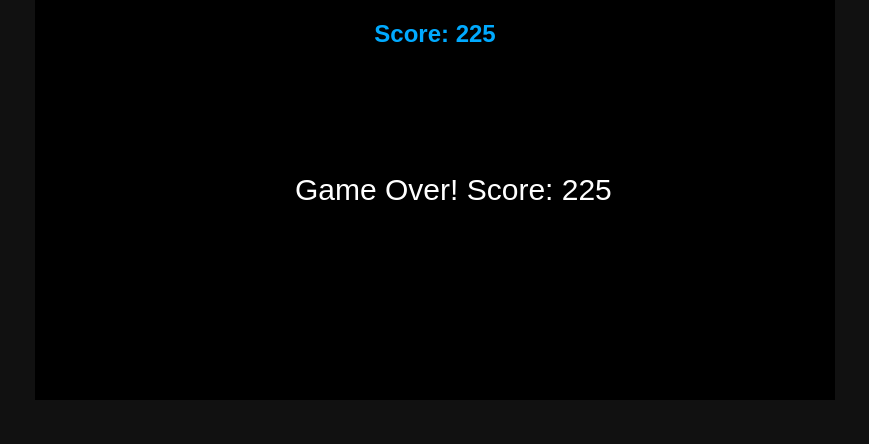
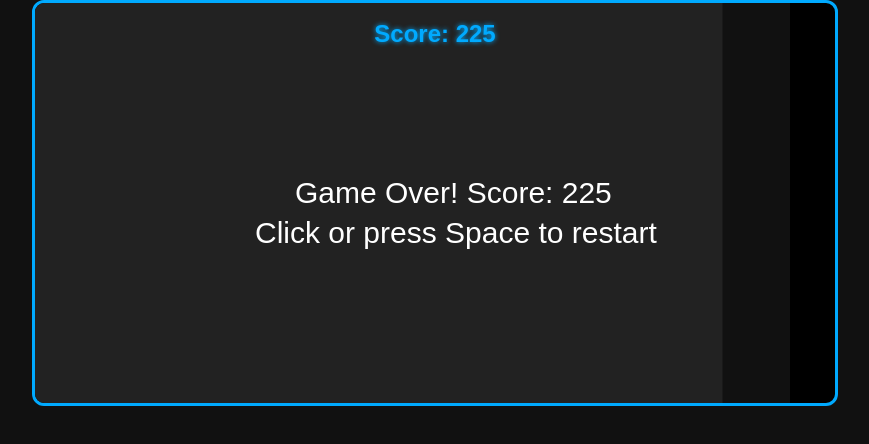
Before and after one commit to Yusuf0010110/KIds-Information, a plain HTML site: page index.html in a window 1280 px wide. Shown: the whole page, without its empty margins (205-1074 px from the left). Drawn offline with Linux system fonts and the light colour scheme.

Commit message:
Update index.html

```diff
--- a/index.html
+++ b/index.html
@@ -5,9 +5,29 @@
 <meta name="viewport" content="width=device-width, initial-scale=1.0">
 <title>Geometry Dash Mini - Yusuf</title>
 <style>
-body {margin:0; overflow:hidden; background:#111; font-family:sans-serif;}
-canvas {display:block; margin:auto; background:#000;}
-#score {position:absolute; top:20px; left:50%; transform:translateX(-50%); color:#0af; font-size:24px; font-weight:bold;}
+body {
+  margin:0;
+  overflow:hidden;
+  background:#111;
+  font-family:sans-serif;
+}
+canvas {
+  display:block;
+  margin:auto;
+  background:#000;
+  border:3px solid #0af;
+  border-radius:12px;
+}
+#score {
+  position:absolute;
+  top:20px;
+  left:50%;
+  transform:translateX(-50%);
+  color:#0af;
+  font-size:24px;
+  font-weight:bold;
+  text-shadow: 0 0 5px #0af;
+}
 </style>
 </head>
 <body>
@@ -27,12 +47,19 @@ let jumpPower = -15;
 // Obstacles and platforms
 let obstacles = [];
 let platforms = [];
-platforms.push({x:0, y:350, w:canvas.width, h:50}); // initial ground
+platforms.push({x:0, y:350, w:canvas.width, h:50});
+
+// Background layers
+let bgLayers = [
+  {x:0, y:0, w:canvas.width, h:canvas.height, speed:0.2, color:'#111'},
+  {x:0, y:0, w:canvas.width, h:canvas.height, speed:0.5, color:'#222'}
+];
 
 // Game state
 let spawnTimer = 0;
 let speed = 5;
 let score = 0;
+let highScore = 0;
 let gameOver = false;
 
 // Controls
@@ -40,18 +67,18 @@ document.addEventListener('keydown', e=>{if(e.code==='Space') jump();});
 canvas.addEventListener('click', jump);
 
 function jump(){
-  if(!player.jumping){player.vy = jumpPower; player.jumping=true;}
+  if(!player.jumping){player.vy=jumpPower;player.jumping=true;}
 }
 
 // Spawn obstacle
 function spawnObstacle(){
-  let height = 30 + Math.random()*40;
+  let height = 30 + Math.random()*50;
   obstacles.push({x:canvas.width, y:350-height, w:30, h:height});
 }
 
 // Draw spike
 function drawSpike(x,y,w,h){
-  ctx.fillStyle = '#f00';
+  ctx.fillStyle='#f00';
   ctx.beginPath();
   ctx.moveTo(x,y+h);
   ctx.lineTo(x+w/2,y);
@@ -60,33 +87,42 @@ function drawSpike(x,y,w,h){
   ctx.fill();
 }
 
-// Draw neon platform
+// Draw platform
 function drawPlatform(p){
   ctx.fillStyle='#0af';
+  ctx.shadowColor = '#0ff';
+  ctx.shadowBlur = 10;
   ctx.fillRect(p.x,p.y,p.w,p.h);
+  ctx.shadowBlur = 0;
 }
 
-// Draw background
+// Draw background layers
 function drawBackground(){
-  ctx.fillStyle='linear-gradient(#000,#111)';
-  ctx.fillRect(0,0,canvas.width,canvas.height);
+  bgLayers.forEach(layer=>{
+    ctx.fillStyle=layer.color;
+    ctx.fillRect(layer.x,layer.y,layer.w,layer.h);
+    layer.x -= layer.speed;
+    if(layer.x <= -canvas.width) layer.x = 0;
+  });
 }
 
 // Update game
 function update(){
   ctx.clearRect(0,0,canvas.width,canvas.height);
+  drawBackground();
 
   if(gameOver){
     ctx.fillStyle='#fff';
     ctx.font='30px sans-serif';
     ctx.fillText('Game Over! Score: '+score, canvas.width/2-140, canvas.height/2);
+    ctx.fillText('Click or press Space to restart', canvas.width/2-180, canvas.height/2+40);
     return;
   }
 
   // Physics
   player.vy += gravity;
   player.y += player.vy;
-  if(player.y + player.h >= 350){player.y = 350 - player.h; player.vy=0; player.jumping=false;}
+  if(player.y+player.h >= 350){player.y=350-player.h;player.vy=0;player.jumping=false;}
 
   // Draw platforms
   platforms.forEach(p=>{
@@ -95,19 +131,16 @@ function update(){
   });
 
   // Recycle ground platform
-  if(platforms[0].x + platforms[0].w < 0){
+  if(platforms[0].x+platforms[0].w<0){
     platforms[0].x = platforms[platforms.length-1].x + platforms[platforms.length-1].w;
     platforms.push(platforms.shift());
   }
 
   // Spawn obstacles
   spawnTimer++;
-  if(spawnTimer>90){
-    spawnObstacle();
-    spawnTimer=0;
-  }
+  if(spawnTimer>90){spawnObstacle();spawnTimer=0;}
 
-  // Draw obstacles
+  // Draw obstacles and check collision
   for(let i=obstacles.length-1;i>=0;i--){
     obstacles[i].x -= speed;
     drawSpike(obstacles[i].x,obstacles[i].y,obstacles[i].w,obstacles[i].h);
@@ -120,24 +153,41 @@ function update(){
          gameOver=true;
     }
 
-    // Remove offscreen
     if(obstacles[i].x+obstacles[i].w<0) obstacles.splice(i,1);
   }
 
   // Draw player cube
   ctx.fillStyle='#0ff';
+  ctx.shadowColor = '#0ff';
+  ctx.shadowBlur = 20;
   ctx.fillRect(player.x,player.y,player.w,player.h);
+  ctx.shadowBlur=0;
 
   // Score
   score++;
   document.getElementById('score').textContent='Score: '+score;
+  if(score>highScore) highScore = score;
 
-  // Gradually increase speed
+  // Speed increase
   if(score%500===0) speed+=0.5;
 
   requestAnimationFrame(update);
 }
 
+// Restart game
+function restart(){
+  if(gameOver){
+    player.y=300; player.vy=0; player.jumping=false;
+    obstacles=[]; spawnTimer=0; speed=5; score=0; gameOver=false;
+    update();
+  }
+}
+
+document.addEventListener('keydown', e=>{
+  if(e.code==='Space') restart();
+});
+canvas.addEventListener('click', restart);
+
 update();
 </script>
 </body>
```
